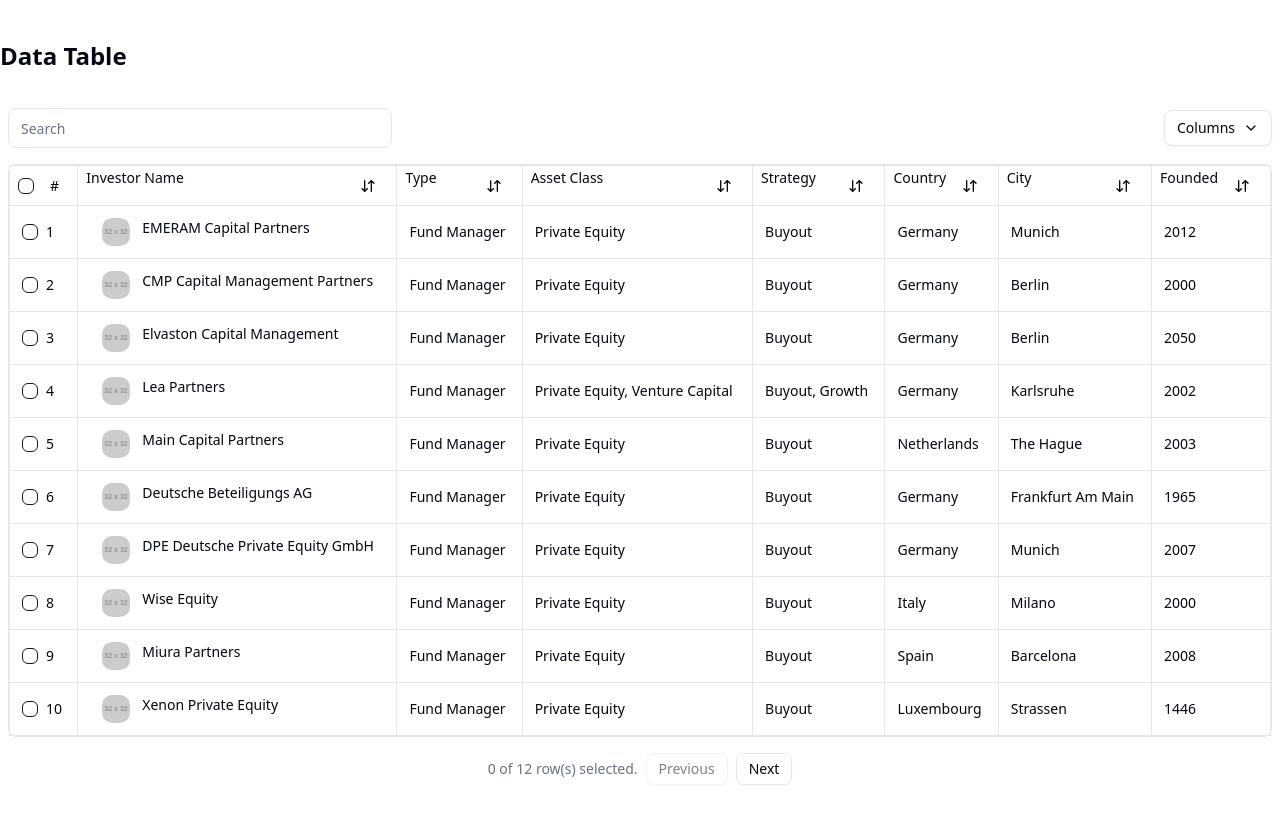
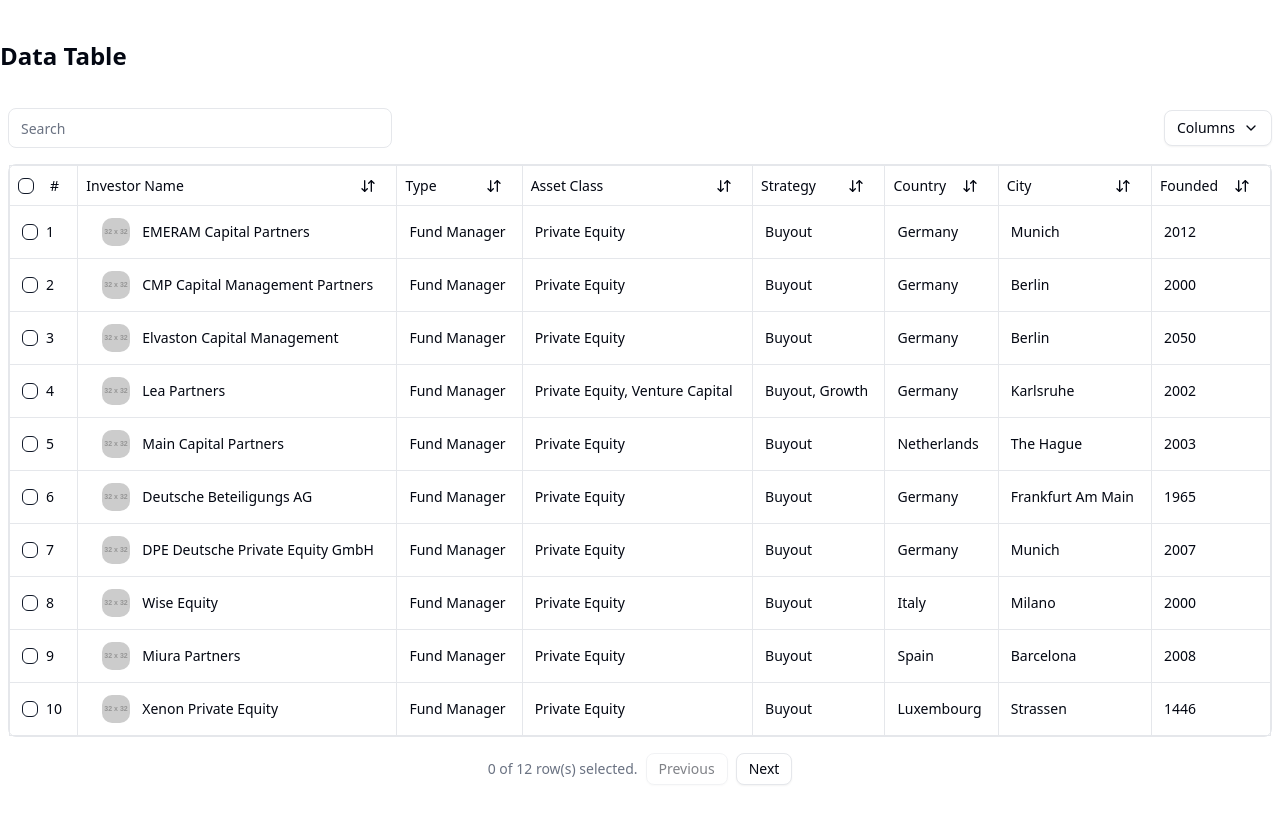
Before and after one commit to Trilokrana/web, a Next.js app: page /dataTable in a window 1280 px wide. Shown: the top 824 px of the page. Built offline with nearby package versions, Linux system fonts and the light colour scheme.

Commit message:
minor changes in column names

```diff
--- a/src/app/dataTable/page.js
+++ b/src/app/dataTable/page.js
@@ -65,8 +65,8 @@
   {
     accessorKey: "investorName",
     header: ({ column }) => (
-      <div className="flex flex-row justify-between">
-        <div>Investor Name</div>
+      <div className="flex flex-row justify-between items-center">
+        <div className="flex items-center">Investor Name</div>
         <Button
           variant="ghost"
           onClick={() => column.toggleSorting(column.getIsSorted() === "asc")}
@@ -76,7 +76,7 @@
       </div>
     ),
     cell: ({ row }) => (
-      <div className="flex flex-row">
+      <div className="flex flex-row items-center">
         <Image
           src={row.original.icon}
           alt="icons"
@@ -93,7 +93,7 @@
     header: ({ column }) => {
       return (
         <div className="flex flex-row justify-between">
-          <div>Type</div>
+          <div className="flex items-center">Type</div>
           <Button
             variant="ghost"
             onClick={() => column.toggleSorting(column.getIsSorted() === "asc")}
@@ -110,7 +110,7 @@
     header: ({ column }) => {
       return (
         <div className="flex flex-row justify-between">
-          <div>Asset Class</div>
+          <div className="flex items-center">Asset Class</div>
           <Button
             variant="ghost"
             onClick={() => column.toggleSorting(column.getIsSorted() === "asc")}
@@ -129,7 +129,7 @@
     header: ({ column }) => {
       return (
         <div className="flex flex-row justify-between">
-          <div>Strategy</div>
+          <div className="flex items-center">Strategy</div>
           <Button
             variant="ghost"
             onClick={() => column.toggleSorting(column.getIsSorted() === "asc")}
@@ -148,7 +148,7 @@
     header: ({ column }) => {
       return (
         <div className="flex flex-row justify-between">
-          <div>Country</div>
+          <div className="flex items-center">Country</div>
           <Button
             variant="ghost"
             onClick={() => column.toggleSorting(column.getIsSorted() === "asc")}
@@ -167,7 +167,7 @@
     header: ({ column }) => {
       return (
         <div className="flex flex-row justify-between">
-          <div>City</div>
+          <div className="flex items-center">City</div>
           <Button
             variant="ghost"
             onClick={() => column.toggleSorting(column.getIsSorted() === "asc")}
@@ -184,7 +184,7 @@
     header: ({ column }) => {
       return (
         <div className="flex flex-row justify-between">
-          <div>Founded</div>
+          <div className="flex items-center">Founded</div>
           <Button
             variant="ghost"
             onClick={() => column.toggleSorting(column.getIsSorted() === "asc")}
```
